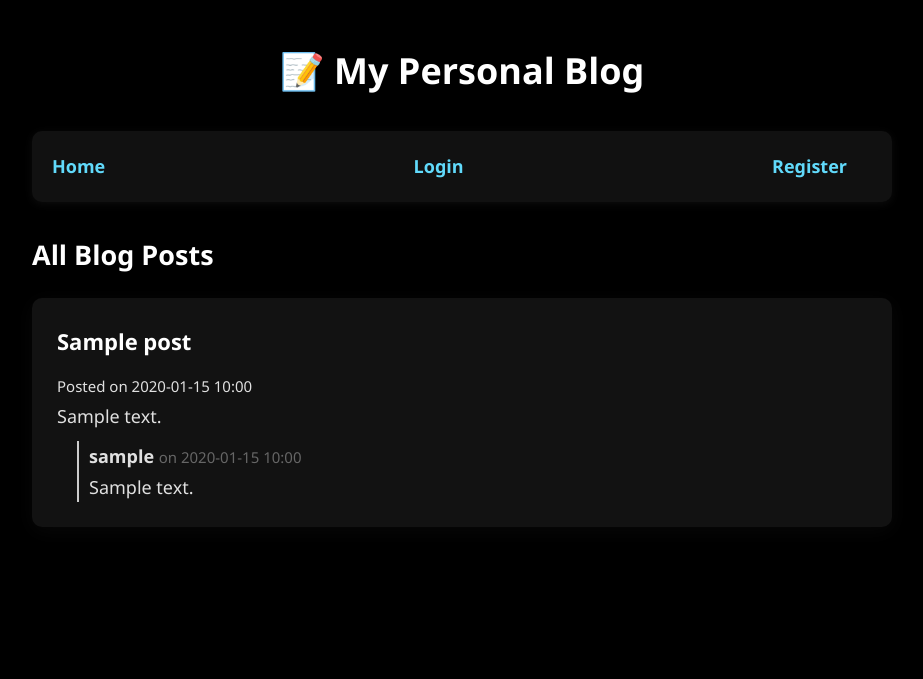
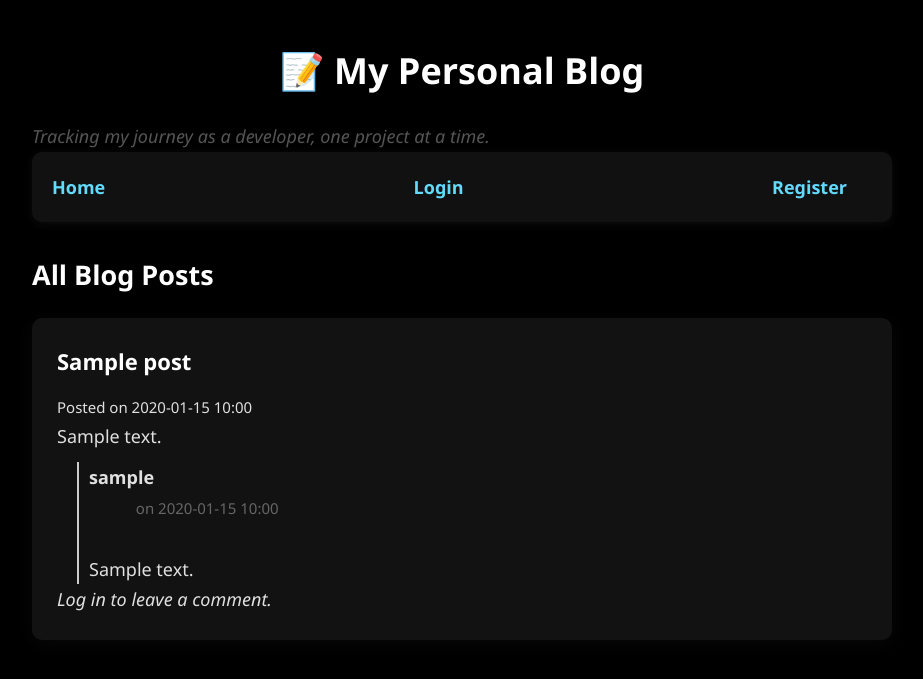
Before and after one commit to Chris1112220/Personal-Blog, a Python web app: template templates/view.html in a window 1280 px wide. Shown: the top 679 px of the page, without its empty margins (178-1101 px from the left). Run offline with Jinja, Linux system fonts and the light colour scheme; the template is opened without the code that fills it: most values are stand-ins (such as "Sample title", 1, 10 or a date in 2020).

Commit message:
adding under blog and including comments

```diff
--- a/templates/base.html
+++ b/templates/base.html
@@ -13,7 +13,9 @@
 
     <!-- Blog Title -->
     <h1 style="text-align:center; margin-bottom: 30px;">📝 My Personal Blog</h1>
-
+    <p style="font-style: italic; color: #555; margin-top: -10px;">
+      Tracking my journey as a developer, one project at a time.
+    </p>
     <!-- Nav Bar -->
     <nav>
       <a class="nav-link" href="{{ url_for('main.index') }}">Home</a>
--- a/templates/view.html
+++ b/templates/view.html
@@ -14,13 +14,26 @@
       <a href="{{ url_for('main.delete', id=post.id) }}">Delete</a>
     {% endif %}
 
+    <!-- Comments -->
     {% for comment in comments if comment.post_id == post.id %}
       <div class="comment" style="margin-left: 20px; border-left: 2px solid #ccc; padding-left: 10px; margin-top: 10px;">
-        <p><strong>{{ comment.username }}</strong> <small style="color: #666;">on {{ comment.date_posted.strftime('%Y-%m-%d %H:%M') }}</small></p>
+        <p><strong>{{ comment.username }}</strong>
+          <small style="color: #666;">on {{ comment.date_posted.strftime('%Y-%m-%d %H:%M') }}</small>
+        </p>
         <p>{{ comment.content }}</p>
       </div>
     {% endfor %}
+
+    <!-- Comment Form -->
+    {% if session.get('user') %}
+      <form method="POST" action="{{ url_for('main.comment', post_id=post.id) }}" style="margin-top: 10px;">
+        <textarea name="content" placeholder="Write a comment..." required style="width: 100%; height: 80px;"></textarea>
+        <button type="submit">Post Comment</button>
+      </form>
+    {% else %}
+      <p><em>Log in to leave a comment.</em></p>
+    {% endif %}
   </div>
-{% endfor %}
+  {% endfor %}
 
 {% endblock %}
```
Also changed, not shown: app/models.py (+6 -2 lines).
